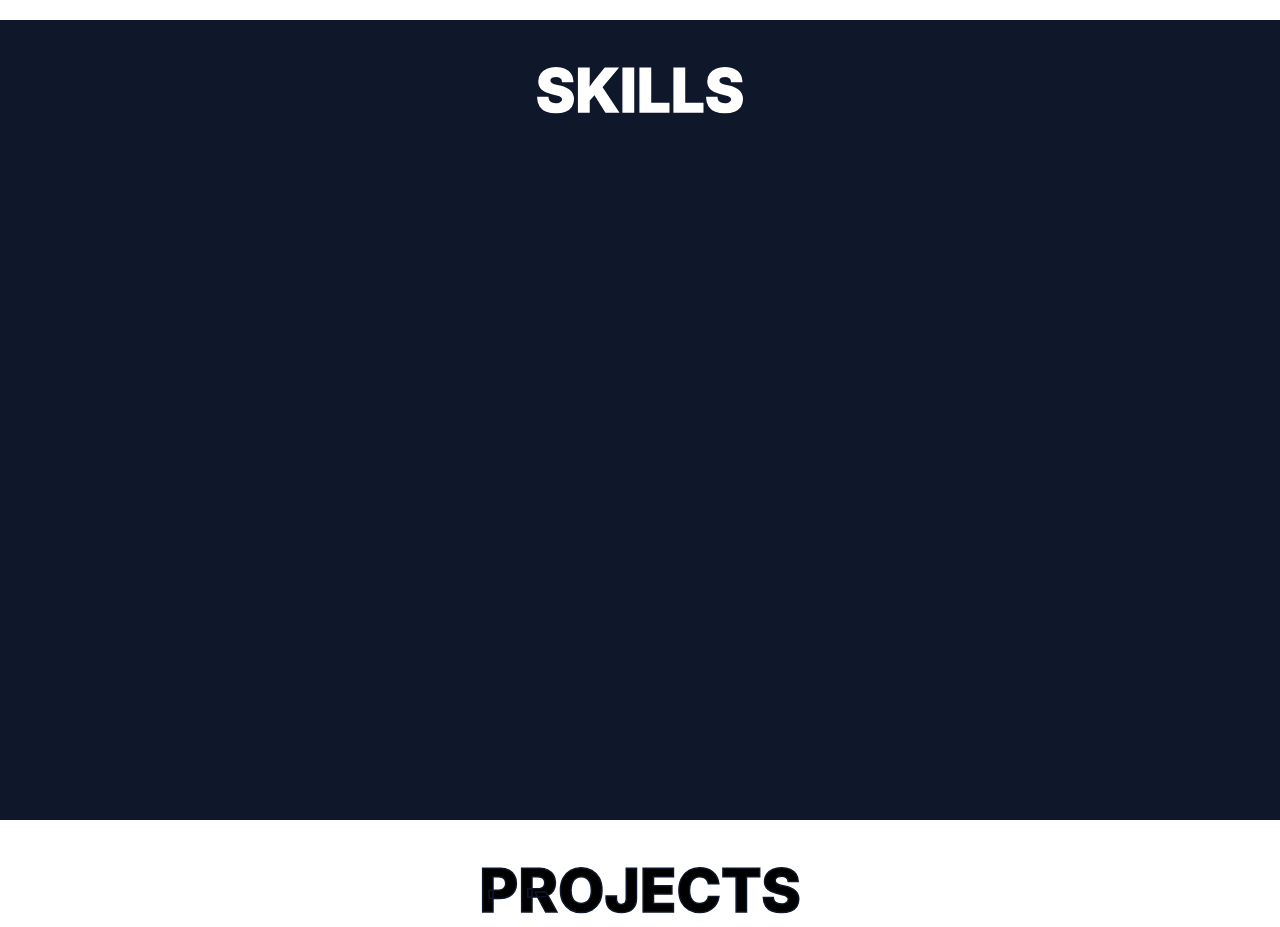
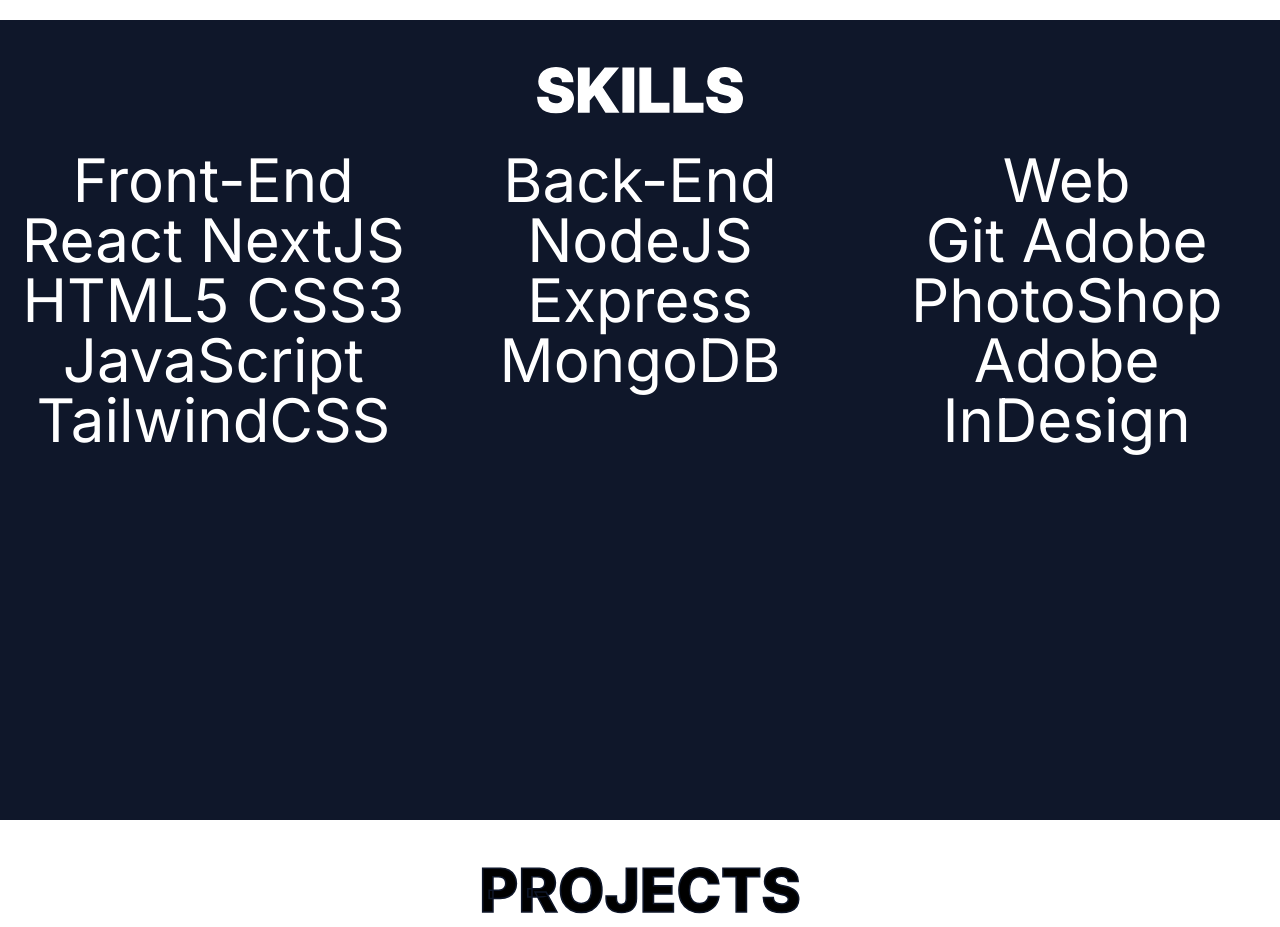
Before and after one commit to DragonSenses/nextjs-portfolio, a Next.js app: page / in a window 1280 px wide. Shown: the part 1580-2507 px from the top of the page. Built offline with nearby package versions, Linux system fonts and the light colour scheme.

Commit message:
Update Skills.js

```diff
--- a/app/Skills.js
+++ b/app/Skills.js
@@ -2,12 +2,41 @@
 import SectionIntro from './SectionIntro';
 
 export default function Skills() {
+  const abilities = {
+    JavaScript: ['React', 'Node.js', 'Express.js'],
+    Java: ['Java 8', ,'JUnit5', 'Spring', 'Apache Maven'],
+    Web: ['Git','TailwindCSS', 'SASS', 'Firebase', 'Netlify', 'Docker','Kubernetes'],
+    Database: ['MongoDB', 'SQL', 'NoSQL',],
+    Design: ['Adobe InDesign','PhotoShop', 'Pixlr', 'Figma'],
+  }
+
   return (
     <section id='skills' className='sm:text-6xl'>
       <SectionIntro dark={true}>SKILLS</SectionIntro>
 
-      <div className=''>
+      <div className='p-5 gap-5 sm:gap-10 grid text-center grid-cols-1 sm:grid-cols-3'>
+        <div className=''>
+          <h3>Front-End</h3>
+          React
+          NextJS
+          HTML5
+          CSS3
+          JavaScript
+          TailwindCSS
+        </div>
+        <div className=''>
+          <h3 className="">Back-End</h3>
+          NodeJS
+          Express
+          MongoDB
+        </div>
+        <div className="">
+          <h3 className="text-6xl">Web</h3>
+          Git
+          Adobe PhotoShop
+          Adobe InDesign
 
+        </div>
       </div>
     </section>
   )
```
